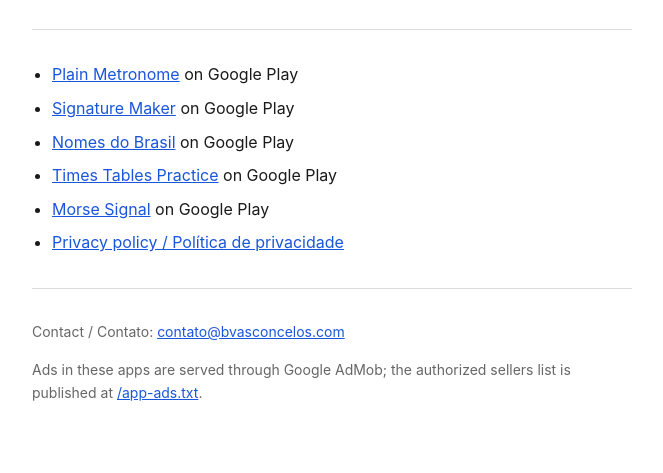
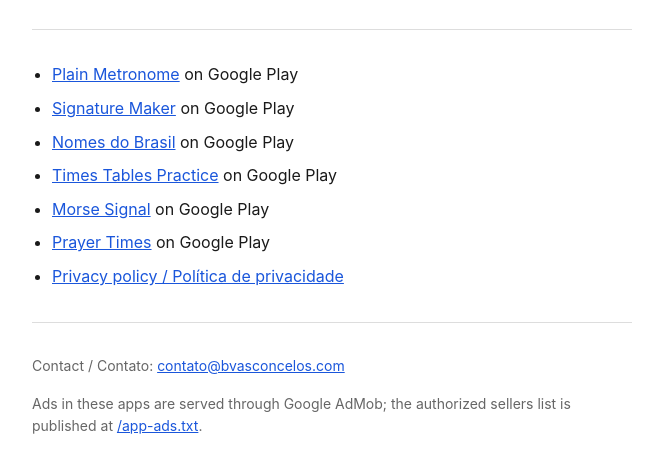
Before and after one commit to the1000apps/the1000apps.github.io, a plain HTML site: page index.html in a window 1280 px wide. Shown: the part 161-634 px from the top of the page, without its empty margins (308-971 px from the left). Drawn offline with Linux system fonts and the light colour scheme.

Commit message:
Add Prayer Times Google Play link
Co-Authored-By: Claude Opus 5.5 <noreply@anthropic.com>

```diff
--- a/index.html
+++ b/index.html
@@ -36,6 +36,7 @@
     <li><a href="https://play.google.com/store/apps/details?id=com.brenoapps.branomes">Nomes do Brasil</a> on Google Play</li>
     <li><a href="https://play.google.com/store/apps/details?id=com.brenoapps.timestables">Times Tables Practice</a> on Google Play</li>
     <li><a href="https://play.google.com/store/apps/details?id=com.brenoapps.morsedecoder">Morse Signal</a> on Google Play</li>
+    <li><a href="https://play.google.com/store/apps/details?id=com.brenoapps.prayertimes">Prayer Times</a> on Google Play</li>
     <li><a href="/privacy/">Privacy policy / Pol&iacute;tica de privacidade</a></li>
   </ul>
 
```
